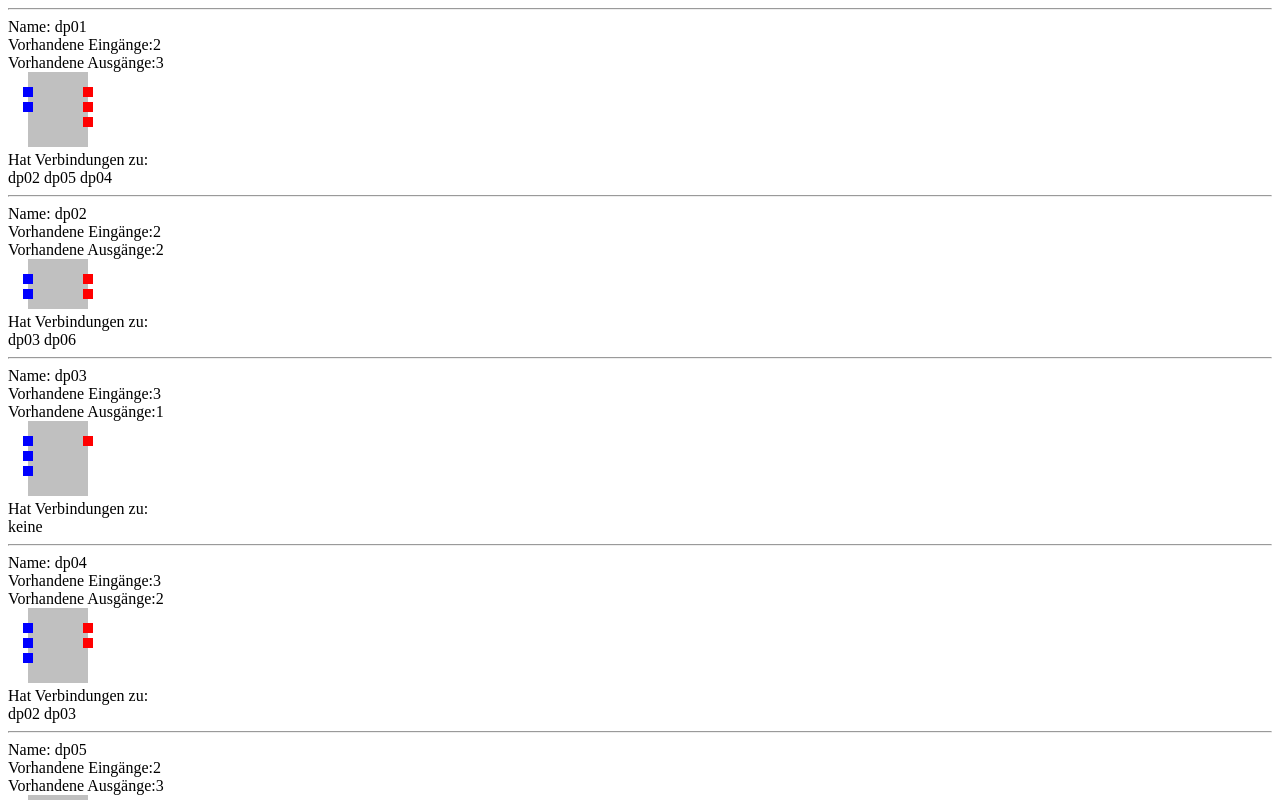
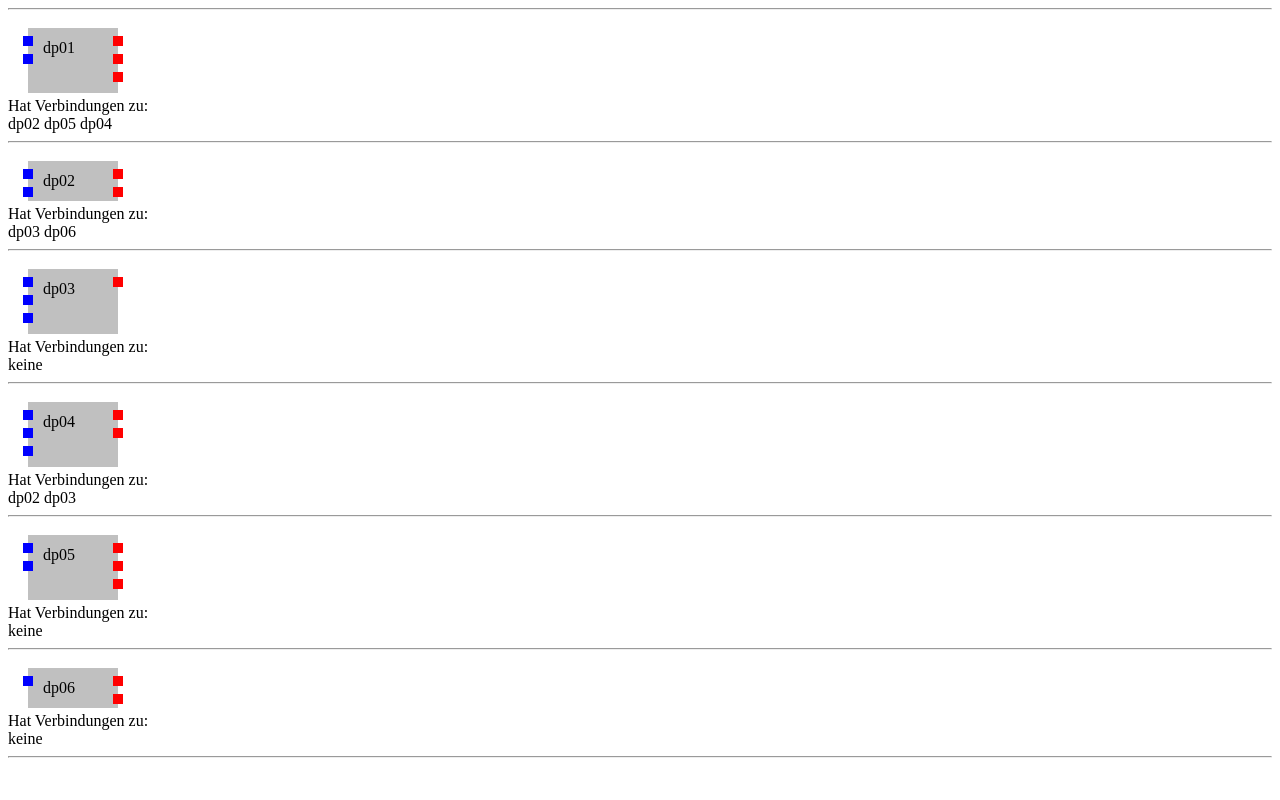
Before and after one commit to Nora404/learn-about-graphs, an Angular app in the folder graphs2/: page / in a window 1280 px wide. Shown: the top 800 px of the page. Built offline with nearby package versions, Linux system fonts and the light colour scheme.

Commit message:
mit hover

```diff
--- a/graphs2/src/app/app.component.html
+++ b/graphs2/src/app/app.component.html
@@ -2,32 +2,31 @@
 
 
 <div *ngFor="let data of (data$ | async)">
-  Name: {{data.name}}<br>
-  Vorhandene Eingänge:{{data.countInput}}<br>
-  Vorhandene Ausgänge:{{data.countOutput}}<br>
-
   <svg
   xmlns="http://www.w3.org/2000/svg"
   xmlns:xlink="http://www.w3.org/1999/xlink"
-  width="100"
+  [attr.width]="datapointSize"
   [attr.height]="biggerNumber(data.countInput, data.countOutput)*25"
   >
-    <rect x="20" y="0" width="60" height="100%" fill="silver"/>
+    <rect x="20" y="10" width="60%" height="100%" fill="silver"/>
+    <text x="35" y="35"> {{data.name}} </text>
 
     <ng-container *ngFor="let input of createArray(data.countInput)">
-      <rect x="15"
-            [attr.y]="input*15"
+      <rect [attr.x]="15"
+            [attr.y]="input*18"
             width="10"
             height="10"
-            fill="blue"/>
+            fill="blue"
+            class="io"/>
     </ng-container>
 
     <ng-container *ngFor="let input of createArray(data.countOutput)">
-      <rect x="75"
-            [attr.y]="input*15"
+      <rect [attr.x]="15 + (datapointSize * 0.6)"
+            [attr.y]="input*18"
             width="10"
             height="10"
-            fill="red"/>
+            fill="red"
+            class="io"/>
     </ng-container>
 
   </svg><br>
--- a/graphs2/src/app/app.component.scss
+++ b/graphs2/src/app/app.component.scss
@@ -0,0 +1,3 @@
+.io:hover {
+    filter: brightness(50%);
+}
--- a/graphs2/src/app/app.component.ts
+++ b/graphs2/src/app/app.component.ts
@@ -14,6 +14,7 @@ import { Observable, map } from 'rxjs';
 export class AppComponent {
   title = 'graphs2';
   data$: Observable<Datapoint[]> = inject(DataService).data;
+  datapointSize = 150;
 
   biggerNumber(n1: number, n2: number):number{
     return n1 > n2 ? n1 : n2;
```
